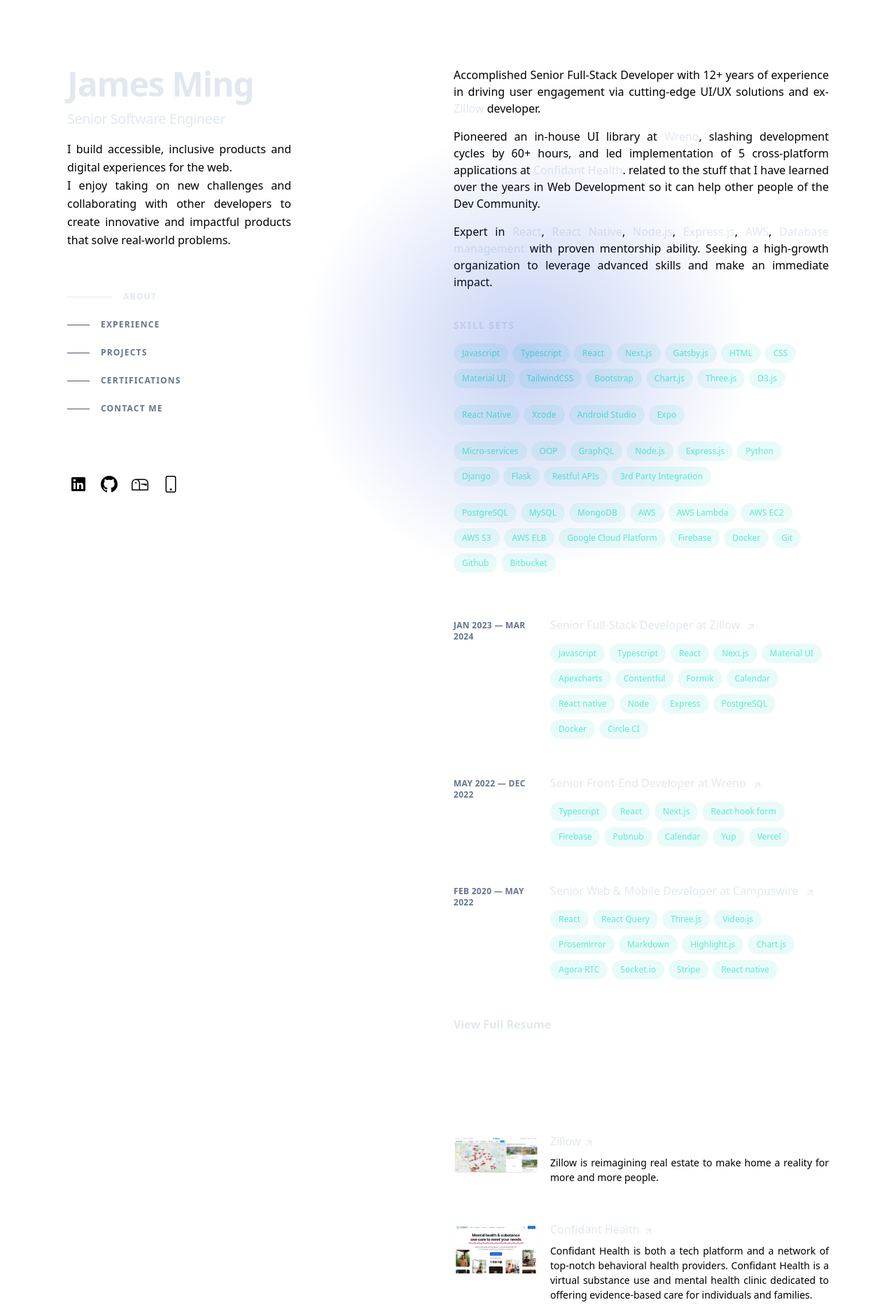
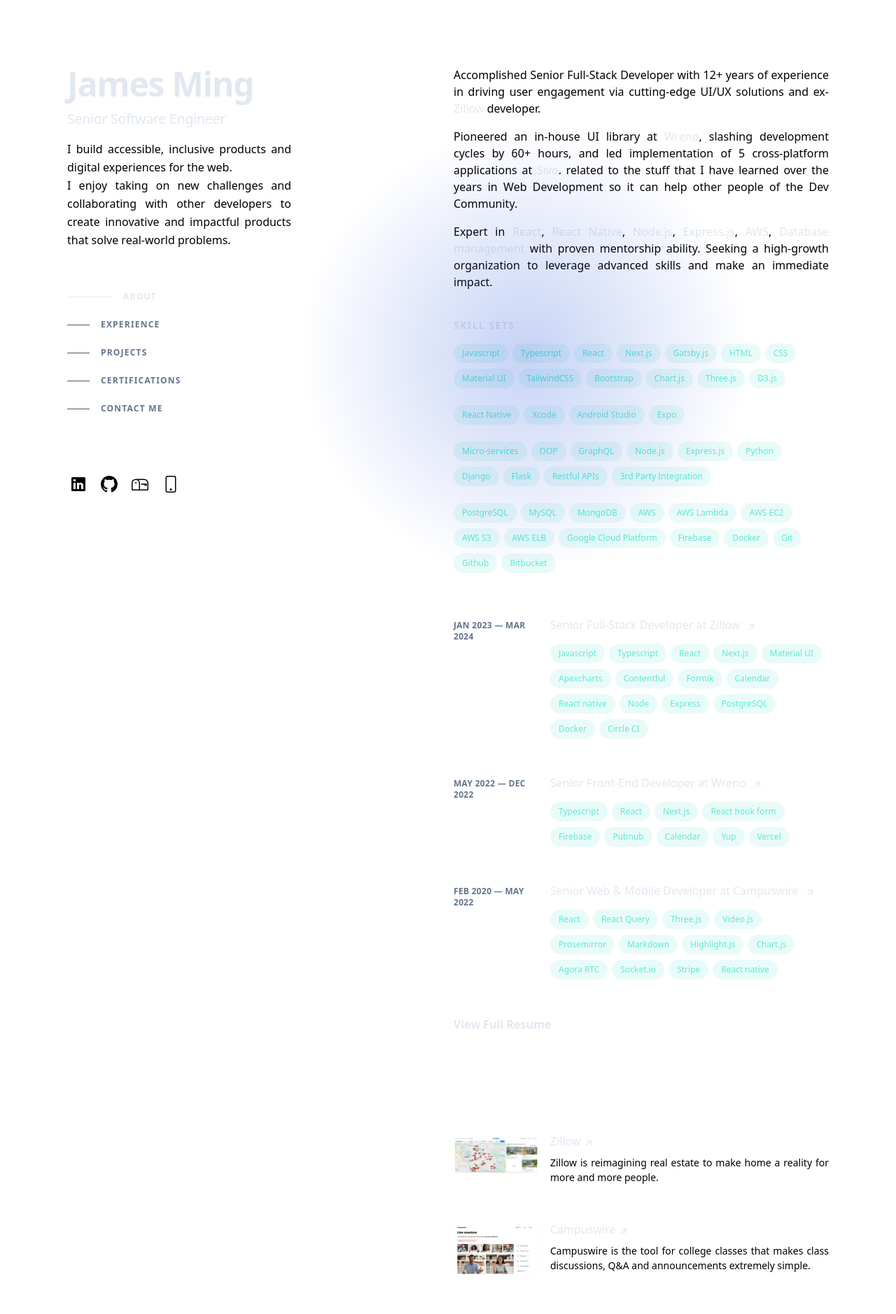
Before and after one commit to mingcnjs/james-ming, a Next.js app: page / in a window 1280 px wide. Shown: the top 1878 px of the page at 70% size. Built offline with nearby package versions, Linux system fonts and the light colour scheme.

Commit message:
more update

```diff
--- a/constants/projects.constant.ts
+++ b/constants/projects.constant.ts
@@ -5,13 +5,6 @@
       "Zillow is reimagining real estate to make home a reality for more and more people.",
     href: "https://www.zillow.com/",
     image: "/images/projects/zillow.png",
-  },
-  {
-    title: "Confidant Health",
-    description:
-      "Confidant Health is both a tech platform and a network of top-notch behavioral health providers. Confidant Health is a virtual substance use and mental health clinic dedicated to offering evidence-based care for individuals and families.",
-    href: "https://www.confidanthealth.com/",
-    image: "/images/projects/confidant.png",
   },
   {
     title: "Campuswire",
--- a/pages/about/index.tsx
+++ b/pages/about/index.tsx
@@ -45,11 +45,11 @@
           5 cross-platform applications at{" "}
           <a
             className="font-medium text-slate-200 hover:text-teal-300 focus-visible:text-teal-300"
-            href="https://www.confidanthealth.com/"
+            href="https://app.sivo.com/"
             target="_blank"
             rel="noreferrer"
           >
-            Confidant Health
+            Sivo
           </a>
           . related to the stuff that I have learned over the years in Web
           Development so it can help other people of the Dev Community.
```
